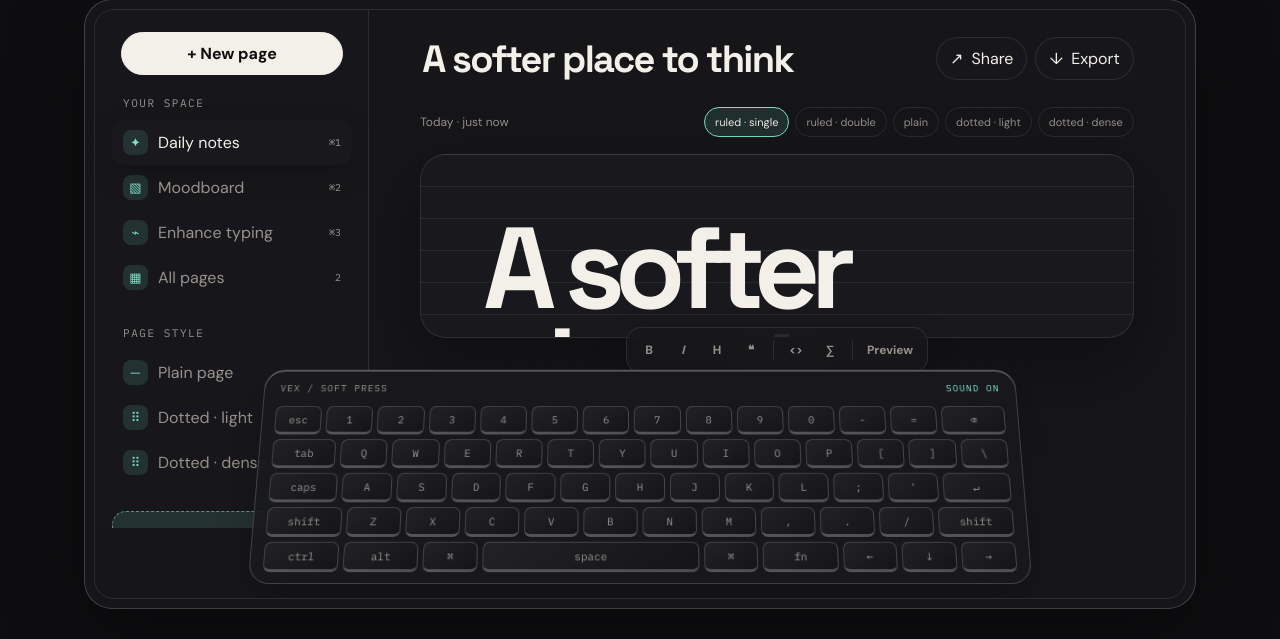
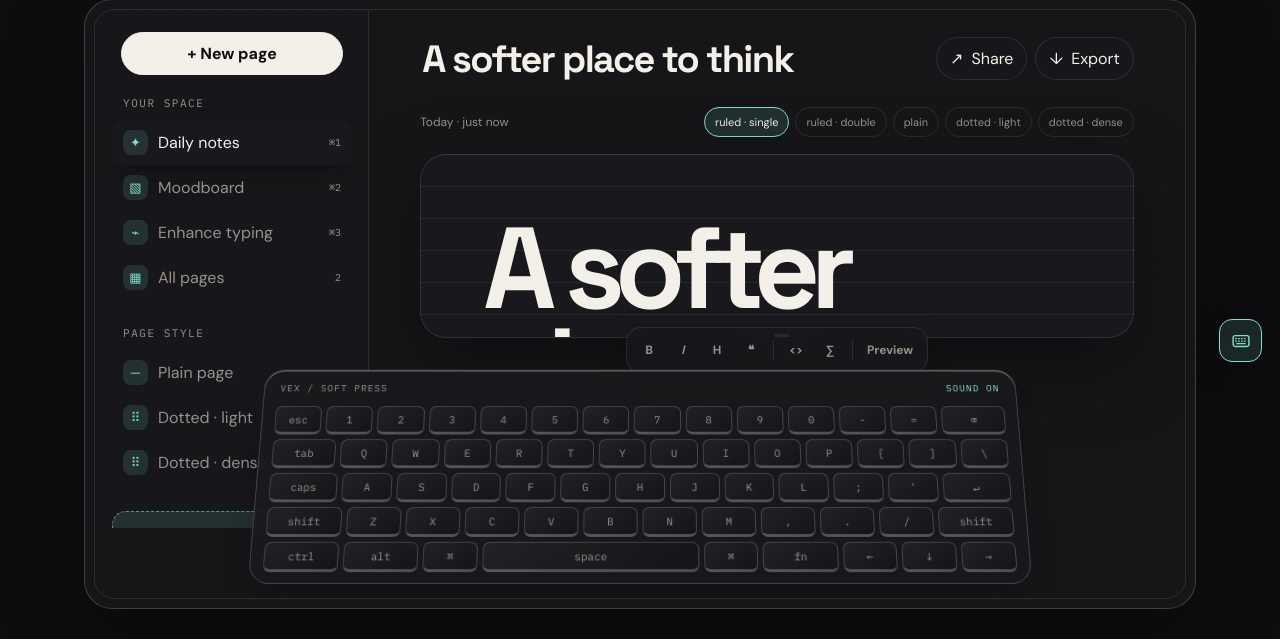
Before and after one commit to itsjustayush/Vex2.0, a Flask app: template templates/index.html in a window 1280 px wide. Shown: the part 637-1276 px from the top of the page. Run offline with Flask 3, Linux system fonts and the light colour scheme; the template is opened without the code that fills it, so the values that code supplies are empty; some libraries are stand-ins or nearby versions.

Commit message:
feat: add keyboard visibility toggle

```diff
--- a/static/app.js
+++ b/static/app.js
@@ -17,6 +17,7 @@
     pageType: "ruled-single",
     pageId: "daily-notes",
     muted: false,
+    keyboardVisible: true,
     title: "A softer place to think",
     content: "# A softer place to think\n\nIdeas do not arrive in straight lines. Vex gives them room to wander, connect, and become something useful.\n\n**Try typing** with the keyboard below, or switch to a moodboard when words need a little more space.\n\n`Inline code` · $E = mc^2$",
     typingStats: { completed: 0, bestWpm: 0, bestAccuracy: 0, lastWpm: 0, lastAccuracy: 0, streak: 0 },
@@ -287,6 +288,7 @@
       menu:"☰", search:"⌕", plus:"+", folder:"▦", note:"✦", board:"▧", settings:"⚙",
       sound:'<svg class="sound-icon" viewBox="0 0 24 24" aria-hidden="true"><path d="M3 10v4h4l5 4V6l-5 4H3Z" fill="currentColor"/><path d="M16 9.2a4 4 0 0 1 0 5.6M18.8 6.4a8 8 0 0 1 0 11.2" fill="none" stroke="currentColor" stroke-width="1.8" stroke-linecap="round"/></svg>',
       soundOff:'<svg class="sound-icon" viewBox="0 0 24 24" aria-hidden="true"><path d="M3 10v4h4l5 4V6l-5 4H3Z" fill="currentColor"/><path d="m16 9 5 6M21 9l-5 6" fill="none" stroke="currentColor" stroke-width="1.8" stroke-linecap="round"/></svg>',
+      keyboard:'<svg class="keyboard-icon" viewBox="0 0 24 24" aria-hidden="true"><rect x="2.5" y="5.5" width="19" height="13" rx="2.5" fill="none" stroke="currentColor" stroke-width="1.7"/><path d="M5.5 9h1M9 9h1M12.5 9h1M16 9h1M5.5 12h1M9 12h1M12.5 12h1M16 12h1M7 15h10" fill="none" stroke="currentColor" stroke-width="1.5" stroke-linecap="round"/></svg>',
       arrow:"↗", download:"↓", close:"×", bold:"B", italic:"I", code:"<>"
     };
     return icons[name] || name;
@@ -694,7 +696,8 @@
   }
 
   function renderKeyboard() {
-    return `<div class="keyboard-dock"><div class="keyboard-shell"><div class="keyboard-top"><span>vex / soft press</span><span>${state.muted ? "sound off" : "sound on"}</span></div>${rows.map((row, rowIndex) => `<div class="key-row">${row.map((key, keyIndex) => `<button class="key ${key === "space" ? "space" : ""} ${["tab","caps","shift","ctrl","alt","fn","⌫","↵"].includes(key) ? "wide-1" : ""}" data-key="${escapeHtml(key)}" data-code="${keyCodeFor(key, rowIndex, keyIndex)}">${escapeHtml(key)}</button>`).join("")}</div>`).join("")}</div></div>`;
+    const keyboardLabel = state.keyboardVisible ? "Hide Vex keyboard" : "Show Vex keyboard";
+    return `<button class="keyboard-toggle ${state.keyboardVisible ? "active" : ""}" data-action="toggle-keyboard" aria-label="${keyboardLabel}" aria-expanded="${state.keyboardVisible ? "true" : "false"}" title="${keyboardLabel}">${icon("keyboard")}</button><div class="keyboard-dock ${state.keyboardVisible ? "" : "is-hidden"}" aria-hidden="${state.keyboardVisible ? "false" : "true"}"><div class="keyboard-shell"><div class="keyboard-top"><span>vex / soft press</span><span>${state.muted ? "sound off" : "sound on"}</span></div>${rows.map((row, rowIndex) => `<div class="key-row">${row.map((key, keyIndex) => `<button class="key ${key === "space" ? "space" : ""} ${["tab","caps","shift","ctrl","alt","fn","⌫","↵"].includes(key) ? "wide-1" : ""}" data-key="${escapeHtml(key)}" data-code="${keyCodeFor(key, rowIndex, keyIndex)}">${escapeHtml(key)}</button>`).join("")}</div>`).join("")}</div></div>`;
   }
 
   function renderFormatBar() {
@@ -731,7 +734,7 @@
   }
 
   function mountWorkspace(host, { embedded = false } = {}) {
-    host.innerHTML = `<div class="app-shell ${embedded ? "embedded-app" : ""}" data-theme-root><div class="workspace ${embedded ? "" : ""}">${renderSidebar()}${state.moodboard ? renderMoodboard() : renderEditor()}</div>${renderKeyboard()}</div>`;
+    host.innerHTML = `<div class="app-shell ${embedded ? "embedded-app" : ""} ${state.keyboardVisible ? "" : "keyboard-hidden"}" data-theme-root><div class="workspace ${embedded ? "" : ""}">${renderSidebar()}${state.moodboard ? renderMoodboard() : renderEditor()}</div>${renderKeyboard()}</div>`;
     document.documentElement.dataset.theme = state.theme;
     wireWorkspace(host);
   }
@@ -746,7 +749,7 @@
 
   function renderApp() {
     const mainView = workspaceTab === "typing" ? renderTyping() : state.moodboard ? renderMoodboard() : renderEditor();
-    document.getElementById("app").innerHTML = `<div class="app-shell"><div>${renderTopbar("workspace")}</div><div class="workspace">${renderSidebar()}${mainView}</div>${renderKeyboard()}</div>`;
+    document.getElementById("app").innerHTML = `<div class="app-shell ${state.keyboardVisible ? "" : "keyboard-hidden"}"><div>${renderTopbar("workspace")}</div><div class="workspace">${renderSidebar()}${mainView}</div>${renderKeyboard()}</div>`;
     document.documentElement.dataset.theme = state.theme;
     wireWorkspace(document.getElementById("app"));
     if (workspaceTab === "typing" && !typingSession.ready) resetTypingSession(typingSession.exerciseId);
@@ -797,6 +800,7 @@
     root.querySelectorAll("[data-action='new-page']").forEach(btn => btn.addEventListener("click", () => { workspaceTab = "write"; state.moodboard = false; const page = normalizePage({ id:makeEntityId("note"), title:"Untitled page", content:"", page_type:"ruled-single", updated_at:new Date().toISOString() }, firebaseUser?.uid); state.pages.unshift(page); state.pageId = page.id; state.title = page.title; state.content = page.content; state.pageType = page.page_type; persist("page"); renderApp(); setTimeout(() => document.querySelector(".page-title")?.focus(), 50); }));
     root.querySelectorAll("[data-action='set-page-type']").forEach(btn => btn.addEventListener("click", () => { state.pageType = btn.dataset.value; persist("page"); renderAll(); }));
     root.querySelectorAll("[data-action='toggle-sound']").forEach(btn => btn.addEventListener("click", () => { state.muted = !state.muted; persist("settings"); renderAll(); showToast(state.muted ? "Sound muted" : "Sound on"); }));
+    root.querySelectorAll("[data-action='toggle-keyboard']").forEach(btn => btn.addEventListener("click", () => { state.keyboardVisible = !state.keyboardVisible; persist("settings"); renderAll(); showToast(state.keyboardVisible ? "Vex keyboard shown" : "Vex keyboard hidden"); }));
     root.querySelectorAll("[data-action='cycle-theme']").forEach(btn => btn.addEventListener("click", () => setTheme(state.theme === "light" ? "dark" : state.theme === "dark" ? "zen" : "light")));
     root.querySelectorAll("[data-action='open-auth']").forEach(btn => btn.addEventListener("click", () => showAuthModal()));
     root.querySelectorAll("[data-action='sign-out']").forEach(btn => btn.addEventListener("click", signOut));
@@ -1207,6 +1211,7 @@
     state.pageType = activePage?.page_type || "ruled-single";
     state.theme = settings.theme || state.theme;
     if (typeof settings.muted === "boolean") state.muted = settings.muted;
+    if (typeof settings.keyboard_visible === "boolean") state.keyboardVisible = settings.keyboard_visible;
     state.typingStats = { ...defaultState.typingStats, ...(data.typing || {}) };
     state.activeBoardId = settings.active_board_id && state.boards.some(board => board.id === settings.active_board_id) ? settings.active_board_id : state.boards[0]?.id || "moodboard";
     ensureWorkspaceHistory();
@@ -1330,6 +1335,7 @@
         const settings = settingsDoc;
         if (settings.theme) state.theme = settings.theme;
         if (typeof settings.muted === "boolean") state.muted = settings.muted;
+        if (typeof settings.keyboard_visible === "boolean") state.keyboardVisible = settings.keyboard_visible;
       }
       ensureWorkspaceHistory();
       const firstBoard = state.boards[0];
@@ -1414,7 +1420,7 @@
         rememberCurrentPage();
         state.pages.slice(0, 100).forEach(page => writes.push({ path:`users/${uid}/pages/${page.id}`, data:{ ...page, schema_version:1 } }));
       }
-      if (scopes.has("settings")) writes.push({ path:`users/${uid}/settings/preferences`, data:{ theme:state.theme, muted:state.muted, active_page_id:state.pageId, active_board_id:state.activeBoardId, updated_at:now, schema_version:1 } });
+      if (scopes.has("settings")) writes.push({ path:`users/${uid}/settings/preferences`, data:{ theme:state.theme, muted:state.muted, keyboard_visible:state.keyboardVisible, active_page_id:state.pageId, active_board_id:state.activeBoardId, updated_at:now, schema_version:1 } });
       if (scopes.has("typing")) writes.push({ path:`users/${uid}/typing/stats`, data:{ ...state.typingStats, updated_at:now, schema_version:1 } });
       if (scopes.has("board")) {
         rememberCurrentBoard();
--- a/static/styles.css
+++ b/static/styles.css
@@ -378,3 +378,42 @@ html, body, #app { width: 100%; min-width: 0; max-width: 100%; overflow-x: hidde
   .editor-stage { padding-bottom: 190px; }
   .typing-stage { padding-bottom: 190px; }
 }
+
+
+/* Floating Vex keyboard visibility control. */
+.keyboard-toggle {
+  position: fixed;
+  right: 18px;
+  bottom: 18px;
+  z-index: 40;
+  width: 43px;
+  height: 43px;
+  display: grid;
+  place-items: center;
+  border: 1px solid var(--line-strong);
+  border-radius: 13px;
+  background: color-mix(in srgb, var(--panel-solid) 90%, transparent);
+  color: var(--muted);
+  box-shadow: var(--shadow-small);
+  backdrop-filter: blur(18px);
+  transition: color .18s ease, background .18s ease, border-color .18s ease, transform .18s ease;
+}
+.keyboard-toggle:hover { color: var(--ink); background: var(--panel-solid); transform: translateY(-2px); }
+.keyboard-toggle.active { color: var(--accent); border-color: var(--accent); background: var(--accent-soft); }
+.keyboard-toggle:focus-visible { outline: 2px solid var(--accent); outline-offset: 3px; }
+.keyboard-icon { display: block; width: 20px; height: 20px; }
+.keyboard-dock.is-hidden { display: none; }
+.keyboard-hidden .editor-stage { padding-bottom: 38px; }
+.keyboard-hidden .typing-stage { padding-bottom: 38px; }
+.keyboard-hidden .mood-inspector { bottom: 20px; }
+@media (max-width: 820px) {
+  .keyboard-toggle { right: 12px; bottom: 12px; width: 40px; height: 40px; border-radius: 12px; }
+  .keyboard-icon { width: 18px; height: 18px; }
+  .keyboard-hidden .editor-stage { padding-bottom: 24px; }
+  .keyboard-hidden .typing-stage { padding-bottom: 24px; }
+  .keyboard-hidden .mood-inspector { bottom: 12px; }
+}
+@media (max-width: 390px) {
+  .keyboard-toggle { right: 9px; bottom: 9px; width: 37px; height: 37px; border-radius: 11px; }
+  .keyboard-icon { width: 17px; height: 17px; }
+}
```
